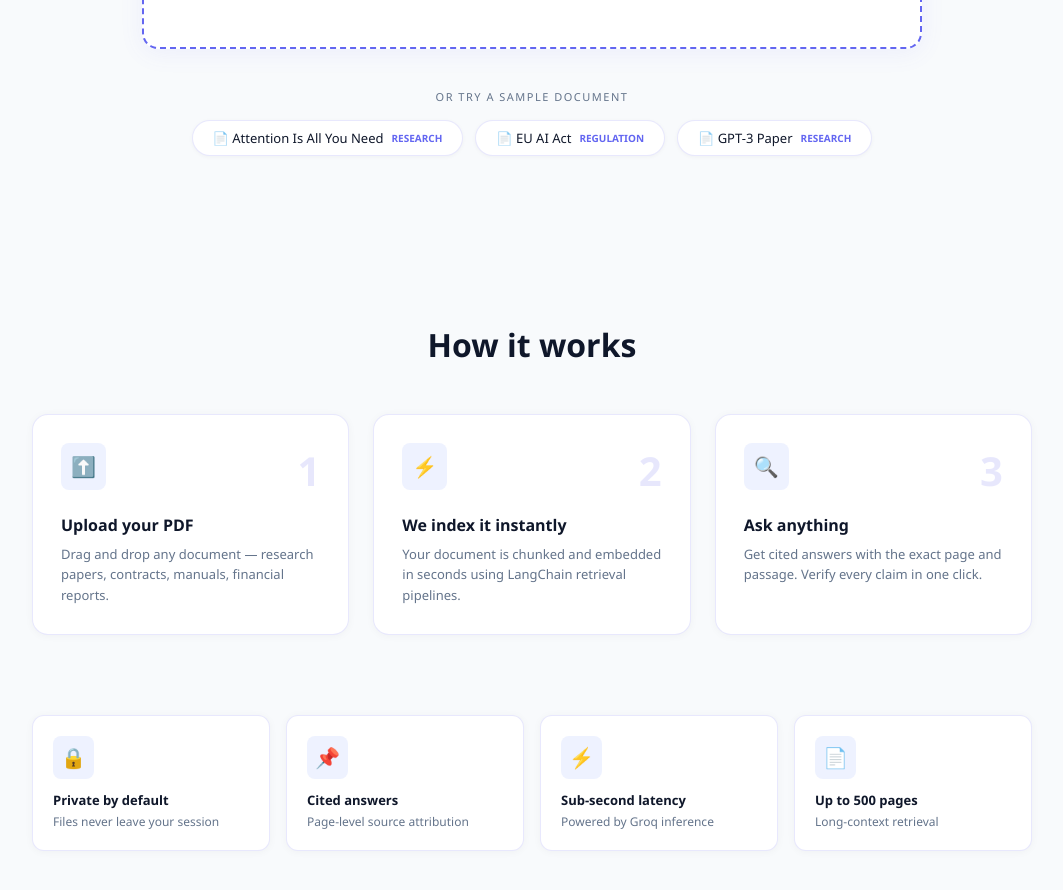
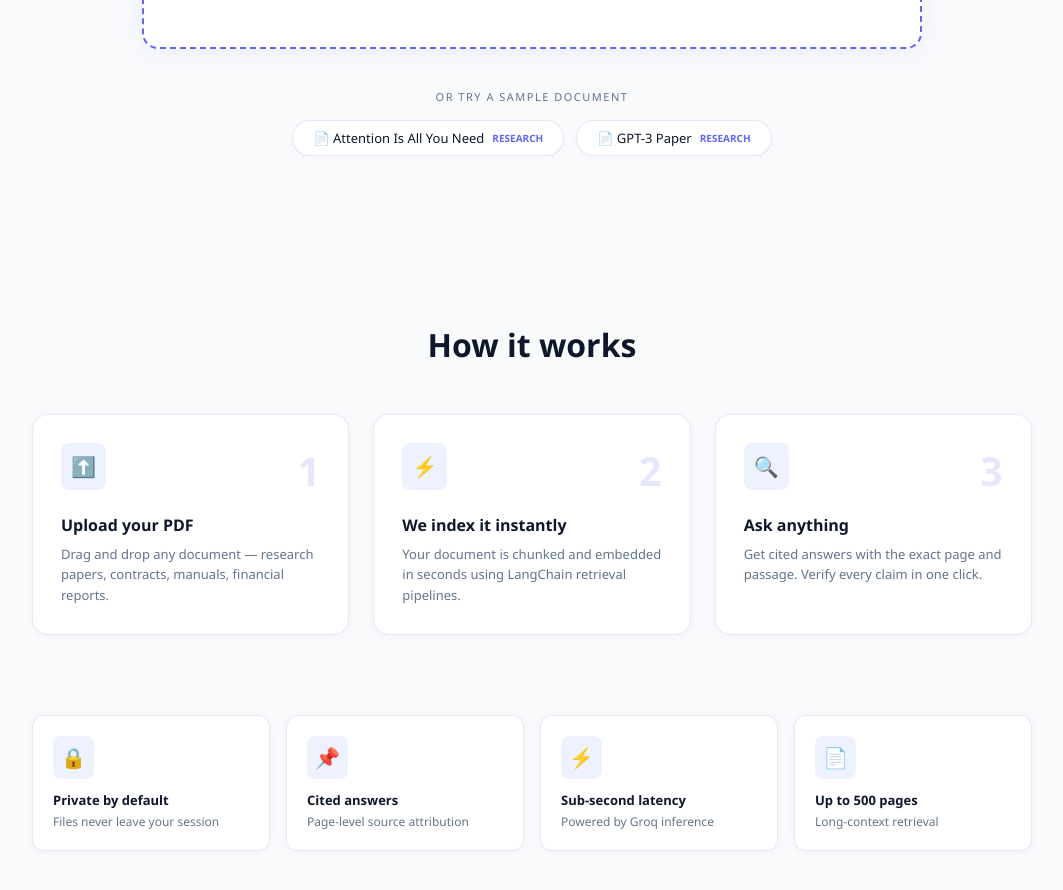
Before and after one commit to anukya01/production-rag, a React app in the folder frontend/: page / in a window 1280 px wide. Shown: the part 802-1692 px from the top of the page, without its empty margins (108-1171 px from the left). Built offline with nearby package versions, Linux system fonts and the light colour scheme; the HTML template or start-up script is replaced by a standard one.

Commit message:
changed EU AI Act sample doc

```diff
--- a/frontend/src/App.jsx
+++ b/frontend/src/App.jsx
@@ -67,11 +67,6 @@ function App() {
       name: "Attention Is All You Need",
       tag: "RESEARCH",
       url: "https://arxiv.org/pdf/1706.03762"
-    },
-    {
-      name: "EU AI Act",
-      tag: "REGULATION",
-      url: "https://eur-lex.europa.eu/legal-content/EN/TXT/PDF/?uri=OJ:L_202401689"
     },
     {
       name: "GPT-3 Paper",
```
